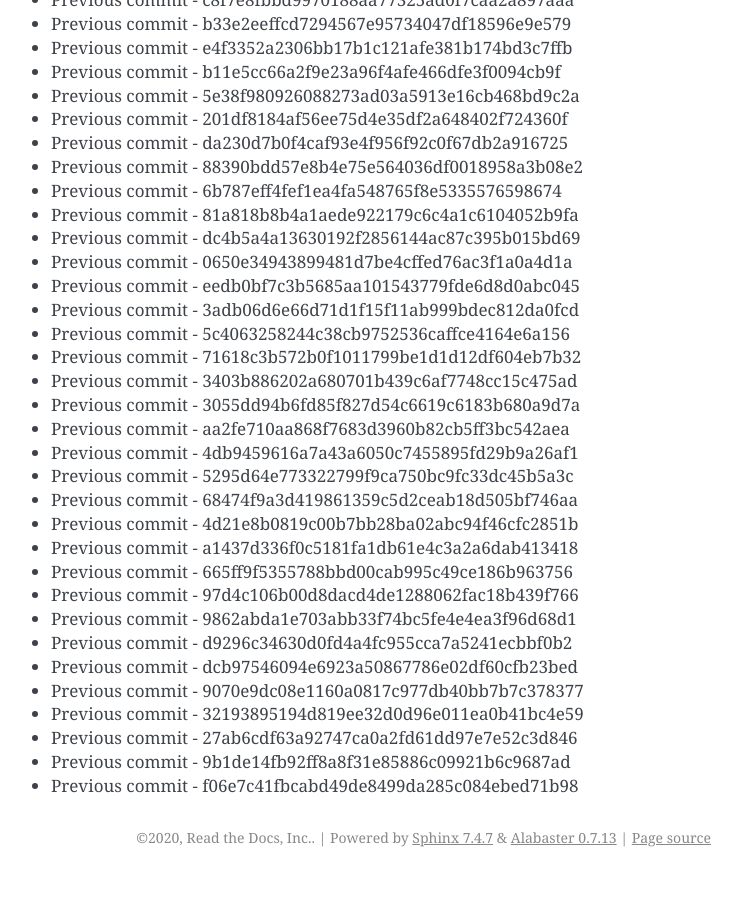
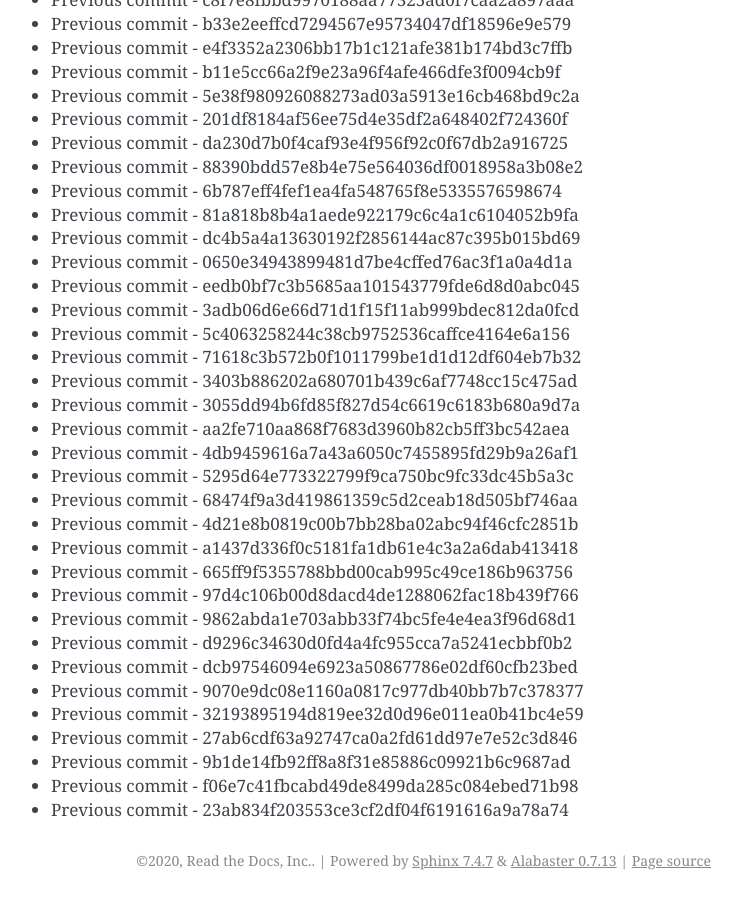
Before and after one commit to readthedocs/rtd-git-stresstest, a Sphinx documentation site: the page built from docs/updates.rst, in a window 1280 px wide and 900 px high, scrolled down 85253 px. Shown: the whole window, without its empty margins (399-1141 px from the left). Built offline with Sphinx 7.4.7, drawn with Linux system fonts in a browser that asks for light colours; before the commit the page ends 86130 px from its top, so only the background shows below that.

Commit message:
Generating commit from previous: 23ab834f203553ce3cf2df04f6191616a9a78a74

```diff
--- a/docs/updates.rst
+++ b/docs/updates.rst
@@ -3614,3 +3614,4 @@ It can be tested for any performance characteristics.
 * Previous commit - 27ab6cdf63a92747ca0a2fd61dd97e7e52c3d846
 * Previous commit - 9b1de14fb92ff8a8f31e85886c09921b6c9687ad
 * Previous commit - f06e7c41fbcabd49de8499da285c084ebed71b98
+* Previous commit - 23ab834f203553ce3cf2df04f6191616a9a78a74
```
